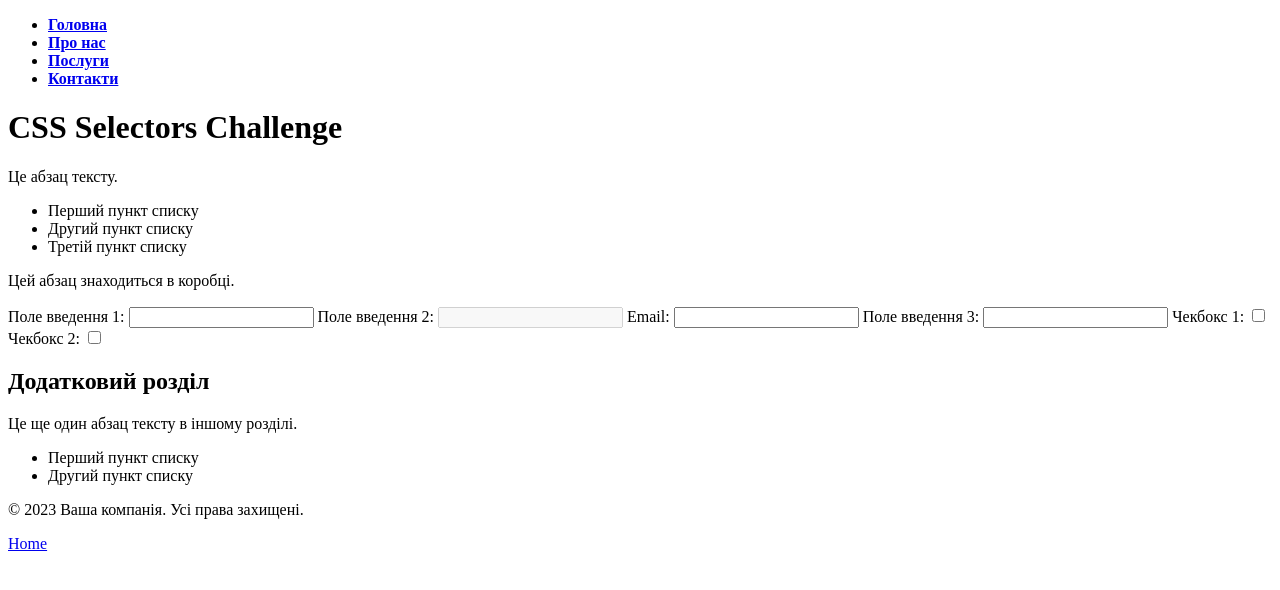
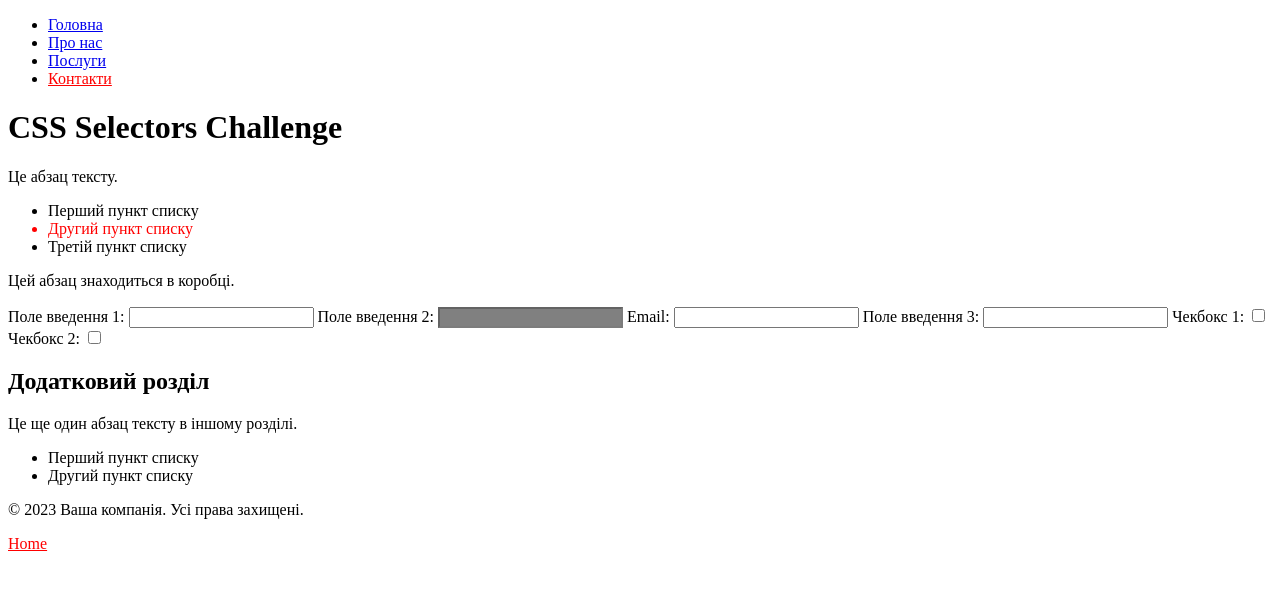
Before and after one commit to gnegenngne/web41, a plain HTML site: page task3.html in a window 1280 px wide. Drawn offline with Linux system fonts and the light colour scheme.

Commit message:
Update task3.html

```diff
--- a/task3.html
+++ b/task3.html
@@ -3,17 +3,16 @@
 <head>
     <meta charset="UTF-8">
     <meta name="viewport" content="width=device-width, initial-scale=1.0">
-    <link rel="stylesheet" href="task3.css">
     <title>CSS Selectors Challenge</title>
 </head>
 <body>
     <header>
         <nav>
             <ul>
-                <li><b><a href="#">Головна</a></li></b>
-                <li><b><a href="https://example.com">Про нас</a></li></b>
-                <li><b><a href="#">Послуги</a></li></b>
-                <li><b><a href="http://notrealsite.ua">Контакти</a></li></b>
+                <li><a href="#">Головна</a></li>
+                <li><a href="https://example.com">Про нас</a></li>
+                <li><a href="#">Послуги</a></li>
+                <li><a href="http://notrealsite.ua" style="color: red;">Контакти</a></li>
             </ul>
         </nav>
     </header>
@@ -22,7 +21,7 @@
         <p>Це абзац тексту.</p>
         <ul>
             <li>Перший пункт списку</li>
-            <li class="special">Другий пункт списку</li>
+            <li class="special" style="color: red;">Другий пункт списку</li>
             <li>Третій пункт списку</li>
         </ul>
         <div class="box">
@@ -32,7 +31,7 @@
             <label for="input1">Поле введення 1:</label>
             <input type="text" id="input1">
             <label for="input2">Поле введення 2:</label>
-            <input type="text" id="input2" disabled>
+            <input type="text" id="input2" disabled style="background-color: gray;">
             <label for="email1">Email:</label>
             <input type="email" id="email1">
             <label for="input3">Поле введення 3:</label>
@@ -53,7 +52,7 @@
     </section>
     <footer>
         <p>&copy; 2023 Ваша компанія. Усі права захищені.</p>
-        <a href="#">Home</a>
+        <a href="#" style="color: red;">Home</a>
     </footer>
 </body>
 </html>
```
